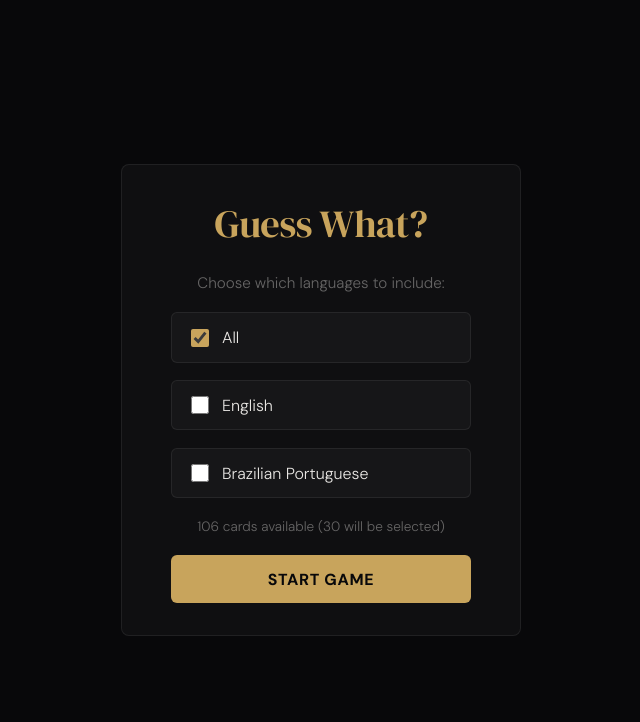
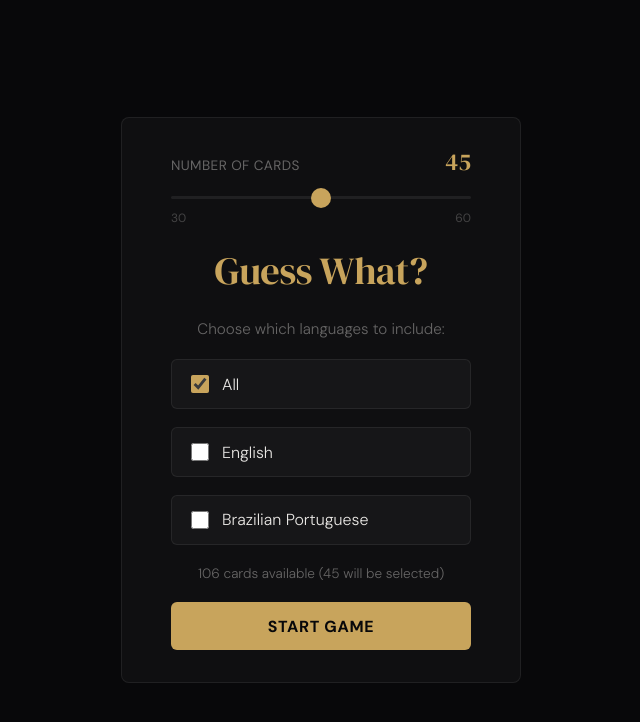
Before and after one commit to PedroMR/guess, a plain HTML site: page game.html in a window 1280 px wide. Shown: the whole page, without its empty margins (319-959 px from the left). Drawn offline with Linux system fonts and the light colour scheme.

Commit message:
Number of cards slider

```diff
--- a/game.html
+++ b/game.html
@@ -327,6 +327,66 @@
     font-weight: 300;
   }
 
+  /* === Card count slider === */
+  .slider-section {
+    width: 100%;
+    max-width: 300px;
+  }
+  .slider-label {
+    display: flex;
+    justify-content: space-between;
+    align-items: baseline;
+    margin-bottom: 0.6rem;
+  }
+  .slider-label-text {
+    font-size: 0.85rem;
+    color: var(--text-dim);
+    font-weight: 400;
+    letter-spacing: 0.03em;
+    text-transform: uppercase;
+  }
+  .slider-value {
+    font-family: 'DM Serif Display', Georgia, serif;
+    font-size: 1.5rem;
+    color: var(--gold);
+    line-height: 1;
+  }
+  input[type="range"] {
+    -webkit-appearance: none;
+    appearance: none;
+    width: 100%;
+    height: 3px;
+    background: var(--border);
+    border-radius: 2px;
+    outline: none;
+    cursor: pointer;
+  }
+  input[type="range"]::-webkit-slider-thumb {
+    -webkit-appearance: none;
+    appearance: none;
+    width: 20px;
+    height: 20px;
+    border-radius: 50%;
+    background: var(--gold);
+    cursor: pointer;
+  }
+  input[type="range"]::-moz-range-thumb {
+    width: 20px;
+    height: 20px;
+    border-radius: 50%;
+    background: var(--gold);
+    border: none;
+    cursor: pointer;
+  }
+  .slider-range-labels {
+    display: flex;
+    justify-content: space-between;
+    margin-top: 0.35rem;
+    font-size: 0.75rem;
+    color: var(--text-dim);
+    opacity: 0.6;
+  }
+
   /* === Back button === */
   .btn-back {
     background: none;
@@ -367,6 +427,14 @@
 
 <!-- SETUP SCREEN -->
 <div id="setup" class="screen active">
+  <div class="slider-section">
+    <div class="slider-label">
+      <span class="slider-label-text">Number of cards</span>
+      <span class="slider-value" id="deck-size-value">45</span>
+    </div>
+    <input type="range" id="deck-size-slider" min="30" max="60" value="45" step="1">
+    <div class="slider-range-labels"><span>30</span><span>60</span></div>
+  </div>
   <h1>Guess What?</h1>
   <p>Choose which languages to include:</p>
   <label class="language-option"><input type="checkbox" value="all" id="lang-all" checked> All</label>
@@ -459,7 +527,12 @@
 
 <script>
 const TURN_DURATION = 60;
-const DECK_SIZE = 30;
+function getDeckSize() { return parseInt(document.getElementById('deck-size-slider').value); }
+
+document.getElementById('deck-size-slider').addEventListener('input', () => {
+  document.getElementById('deck-size-value').textContent = getDeckSize();
+  updateCardCount();
+});
 const ROUND_RULES = [
   'Round 1: Say anything you want &mdash; just don\'t use words from the title!',
   'Round 2: Say only ONE word &mdash; and it can\'t be from the title!',
@@ -618,8 +691,8 @@ function getFilteredCards() {
 function updateCardCount() {
   filteredCards = getFilteredCards();
   const el = document.getElementById('card-count');
-  el.textContent = `${filteredCards.length} cards available (${DECK_SIZE} will be selected)`;
-  document.getElementById('start-game-btn').disabled = filteredCards.length < DECK_SIZE;
+  el.textContent = `${filteredCards.length} cards available (${getDeckSize()} will be selected)`;
+  document.getElementById('start-game-btn').disabled = filteredCards.length < getDeckSize();
 }
 
 // --- Screen Management ---
@@ -640,8 +713,9 @@ function shuffle(arr) {
 // --- Game Start ---
 document.getElementById('start-game-btn').addEventListener('click', () => {
   filteredCards = getFilteredCards();
-  if (filteredCards.length < DECK_SIZE) return;
-  gameDeck = shuffle([...filteredCards]).slice(0, DECK_SIZE);
+  const deckSize = getDeckSize();
+  if (filteredCards.length < deckSize) return;
+  gameDeck = shuffle([...filteredCards]).slice(0, deckSize);
   round = 1;
   startRound();
 });
```
Also changed, not shown: cards.csv (+6 -1 lines).
